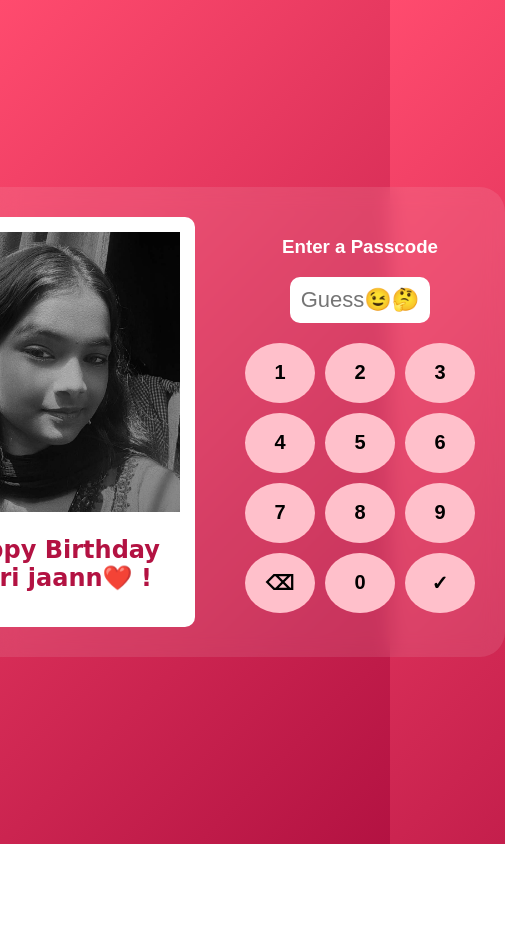
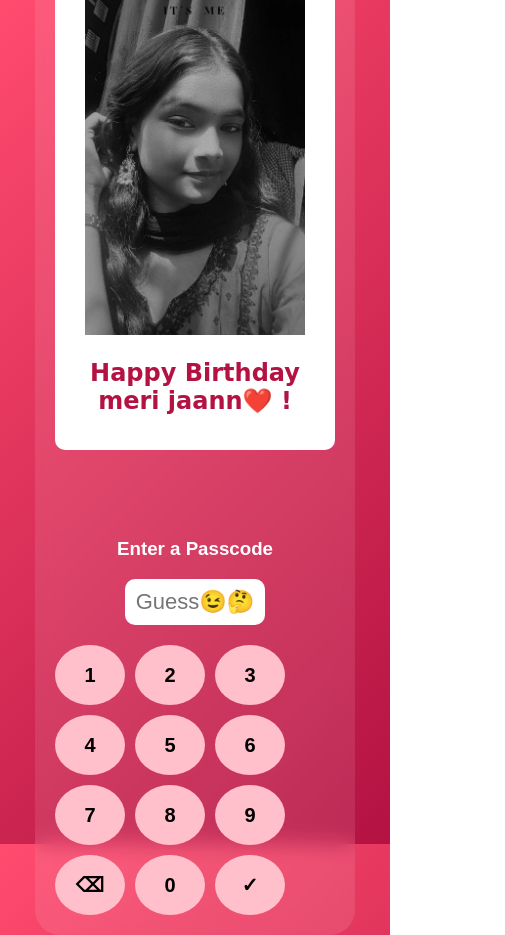
Before and after one commit to rj151004/Bday, a plain HTML site: page index.html in a window 390 px wide. Shown: the whole page, 505 px wide, since content can reach past the window. Before the commit the page ends 844 px from the top, so only its background shows below. Drawn offline with Linux system fonts and the light colour scheme.

Commit message:
Mobile responsive fixes

```diff
--- a/style.css
+++ b/style.css
@@ -78,3 +78,20 @@ font-weight:bold;
 .keypad button:hover{
 transform:scale(1.1);
 }
+
+@media (max-width: 768px) {
+  .container {
+    flex-direction: column;
+    padding: 20px;
+  }
+
+  .photo-card img {
+    width: 220px;
+    height: auto;
+  }
+
+  .passcode-card {
+    width: 100%;
+    margin-top: 20px;
+  }
+}
```
Also changed, not shown: home.css (+28 -0 lines).
